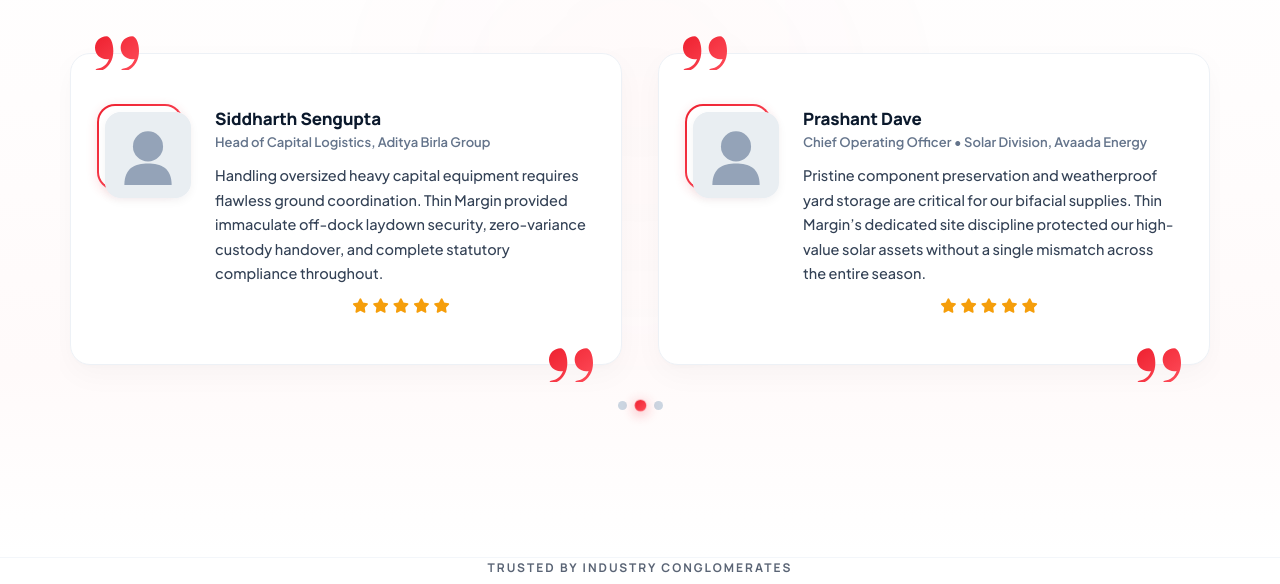
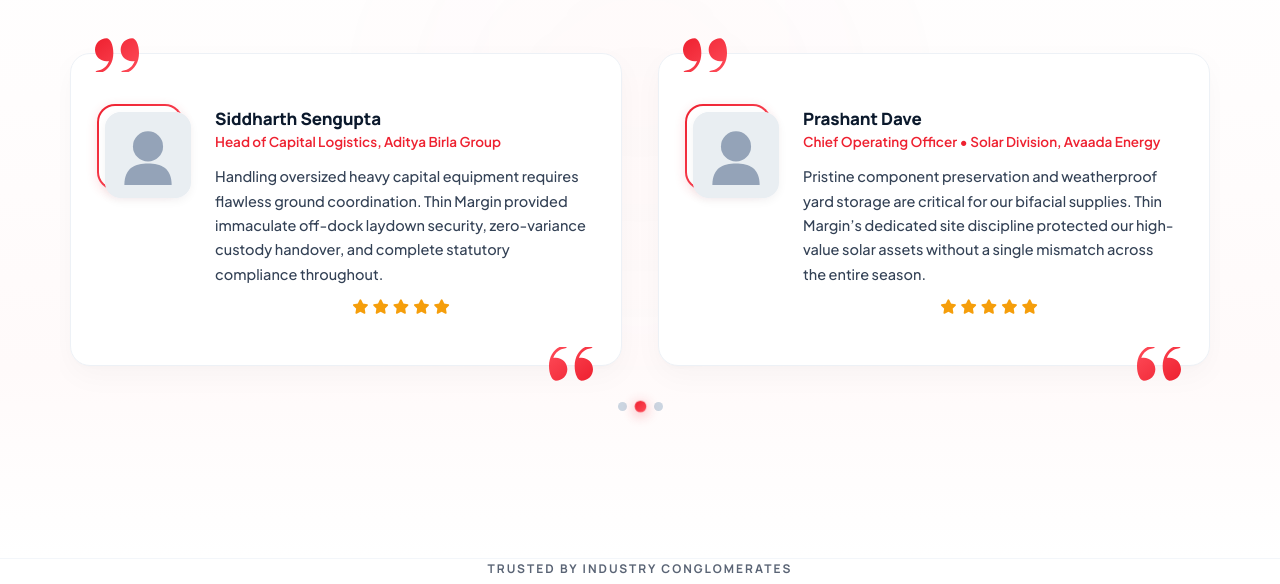
Before and after one commit to preetiparihar82/thin-margin, a plain HTML site: page index.html in a window 1280 px wide. Shown: the part 4620-5204 px from the top of the page. Drawn offline with Linux system fonts and the light colour scheme; a web font is replaced by a local one.

Commit message:
Invert closing quotation mark correctly and style designation in distinct website brand color below name

```diff
--- a/assest/css/style.css
+++ b/assest/css/style.css
@@ -2234,10 +2234,10 @@ h3 .text-accent {
   box-shadow: 0 20px 45px rgba(238, 33, 48, 0.07), 0 4px 12px rgba(15, 23, 42, 0.03);
 }
 
-/* Giant Quotation Marks (Website Brand Gradient - Correct Orientation Matching Reference) */
+/* Giant Quotation Marks (Website Brand Gradient - Properly Inverted Pair) */
 .ref-quote-glyph-top {
   position: absolute;
-  top: -18px;
+  top: -16px;
   left: 24px;
   pointer-events: none;
   z-index: 2;
@@ -2248,7 +2248,7 @@ h3 .text-accent {
 
 .ref-quote-glyph-bottom {
   position: absolute;
-  bottom: -18px;
+  bottom: -16px;
   right: 28px;
   pointer-events: none;
   z-index: 2;
@@ -2257,9 +2257,13 @@ h3 .text-accent {
   transition: transform 0.3s ease;
 }
 
-.ref-quote-glyph-bottom svg,
 .ref-quote-glyph-top svg {
   display: block;
+}
+
+.ref-quote-glyph-bottom svg {
+  display: block;
+  transform: rotate(180deg); /* Properly inverted closing quotation mark */
 }
 
 .ref-testi-card:hover .ref-quote-glyph-top {
@@ -2343,9 +2347,9 @@ h3 .text-accent {
 
 .ref-person-role {
   font-family: var(--font-body);
-  font-size: 13px;
+  font-size: 13.5px;
   font-weight: 600;
-  color: #64748b;
+  color: #ee2130; /* Distinct brand accent color for designation */
   line-height: 1.4;
   margin: 0 0 12px;
 }
--- a/index.html
+++ b/index.html
@@ -19,7 +19,7 @@
   <link rel="stylesheet" href="https://cdnjs.cloudflare.com/ajax/libs/font-awesome/6.5.1/css/all.min.css" crossorigin="anonymous" referrerpolicy="no-referrer" />
 
   <!-- Main Stylesheet -->
-  <link rel="stylesheet" href="assest/css/style.css?v=67.0">
+  <link rel="stylesheet" href="assest/css/style.css?v=68.0">
 </head>
 <body class="tm-body">
 
@@ -1384,6 +1384,6 @@
   </div>
 
   <!-- Main JavaScript File -->
-  <script src="assest/js/main.js?v=67.0"></script>
+  <script src="assest/js/main.js?v=68.0"></script>
 </body>
 </html>
```
